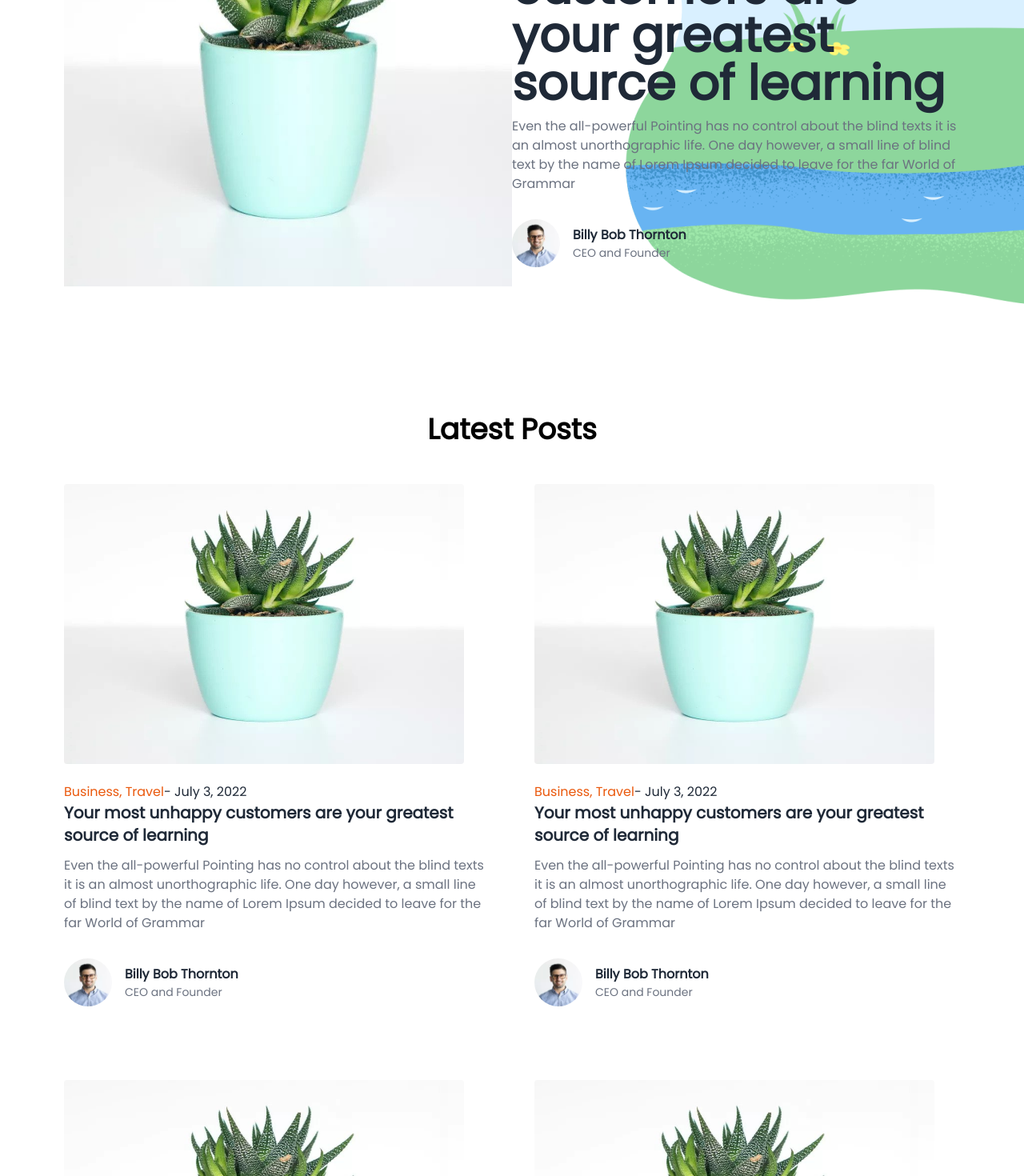
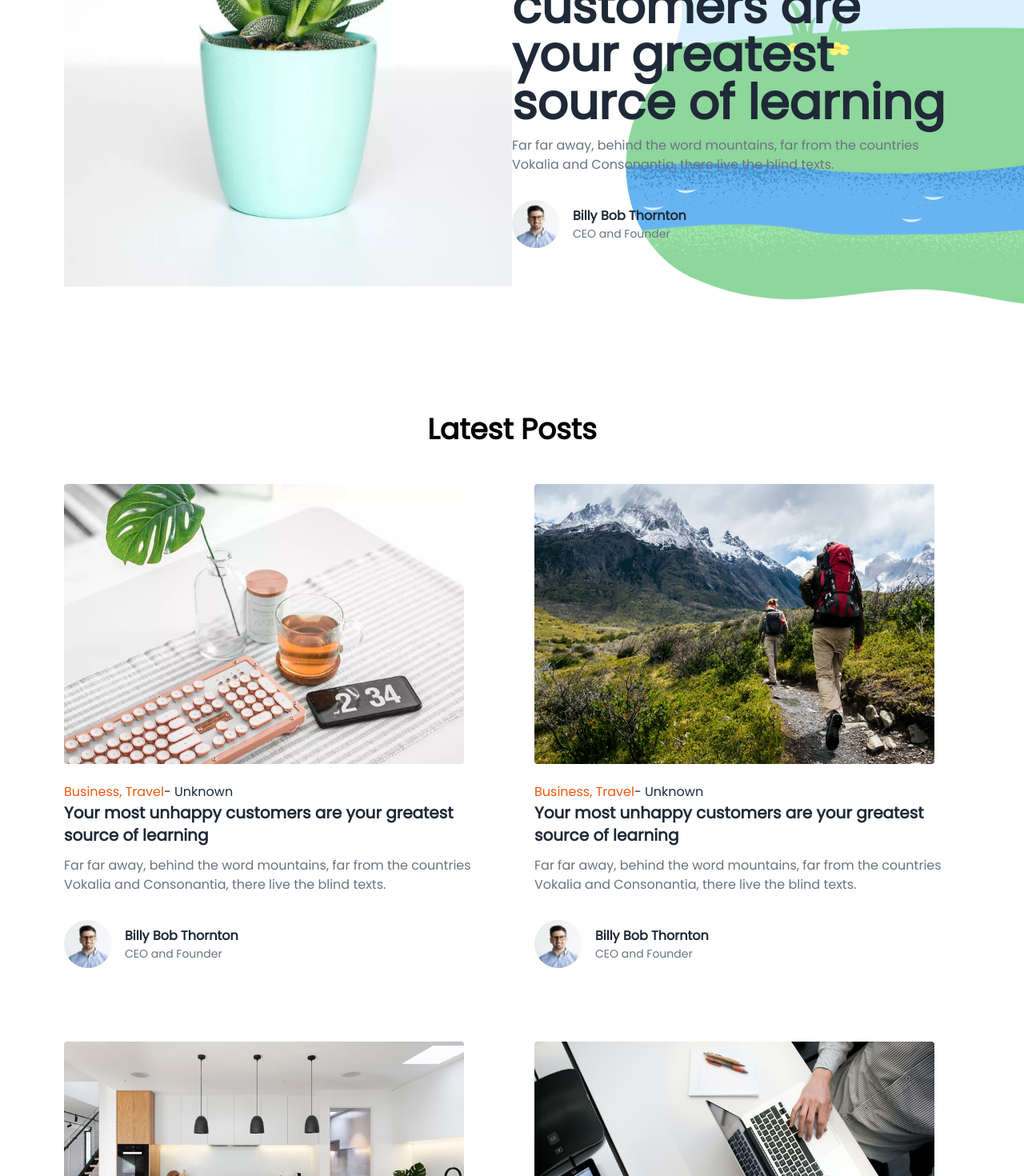
Before and after one commit to jt-old/project_blog-website-using-next-tailwind, a Next.js app: page / in a window 1280 px wide. Shown: the part 420-1890 px from the top of the page at 80% size. Built offline with nearby package versions, Linux system fonts and the light colour scheme; no server answers.

Commit message:
map over contect sections

```diff
--- a/components/_child/index.js
+++ b/components/_child/index.js
@@ -1,3 +1,5 @@
 export { default as Author } from './author.jsx'
+export { default as Error } from './error.jsx'
 export { default as Newsletter } from './newsletter.jsx'
 export { default as RelatedPosts } from './relatedposts.jsx'
+export { default as Spinner } from './spinner.jsx'
--- a/components/section1.jsx
+++ b/components/section1.jsx
@@ -1,11 +1,18 @@
 import Image from 'next/image'
 import Link from 'next/link'
-import { Author } from './_child'
+import { Author, Spinner, Error } from './_child'
+import fetcher from '../lib/fetcher'
+// Swiper Components
 import { Swiper, SwiperSlide } from 'swiper/react'
 import SwiperCore, { Autoplay } from 'swiper'
 import 'swiper/css'
 
 const Section1 = () => {
+  const { data, isLoading, isError } = fetcher('/api/trending')
+
+  if (isLoading) return <Spinner />
+  if (isError) return <Error />
+
   SwiperCore.use({ Autoplay })
 
   const background = {
@@ -25,24 +32,27 @@ const Section1 = () => {
             delay: 2000,
           }}
         >
-          <SwiperSlide>{Slide()}</SwiperSlide>
-          <SwiperSlide>{Slide()}</SwiperSlide>
-          <SwiperSlide>{Slide()}</SwiperSlide>
-          <SwiperSlide>{Slide()}</SwiperSlide>
+          {data.map((data, index) => (
+            <SwiperSlide key={index}>
+              <Slide data={data} />
+            </SwiperSlide>
+          ))}
         </Swiper>
       </div>
     </section>
   )
 }
 
-function Slide() {
+function Slide({ data }) {
+  const { id, title, category, date, img, author, subtitle } = data
+
   return (
     <div className="grid md:grid-cols-2">
       <div className="image">
         <Link href={'/'}>
           <a>
             <Image
-              src={'/images/img1.jpeg'}
+              src={img || '/'}
               width={600}
               height={600}
               alt="plant image"
@@ -55,30 +65,27 @@ function Slide() {
         <div className="cat">
           <Link href={'/'}>
             <a className="text-orange-600 hover:text-orange-800">
-              Business, Travel
+              {category || 'Unknown'}
             </a>
           </Link>
           <Link href={'/'}>
-            <a className="text-gray-800 hover:text-gray-600">- July 3, 2022</a>
+            <a className="text-gray-800 hover:text-gray-600">
+              - {date || 'Unknown'}
+            </a>
           </Link>
         </div>
 
         <div className="title">
           <Link href={'/'}>
             <a className="text-3xl md:text-6xl font-bold text-gray-800 hover:text-gray-600">
-              Your most unhappy customers are your greatest source of learning
+              {title || 'Unknown'}
             </a>
           </Link>
         </div>
 
-        <p className="text-gray-500 py-3">
-          Even the all-powerful Pointing has no control about the blind texts it
-          is an almost unorthographic life. One day however, a small line of
-          blind text by the name of Lorem Ipsum decided to leave for the far
-          World of Grammar
-        </p>
+        <p className="text-gray-500 py-3">{subtitle || 'Unknown'}</p>
 
-        <Author />
+        {author && <Author author={author} />}
       </div>
     </div>
   )
--- a/components/section2.jsx
+++ b/components/section2.jsx
@@ -1,35 +1,38 @@
 import Link from 'next/link'
 import Image from 'next/image'
-import { Author } from './_child'
-import getPost from '../lib/helper'
+import { Author, Spinner, Error } from './_child'
+import fetcher from '../lib/fetcher'
 
 const Section2 = () => {
-  getPost().then((res) => console.log(res))
+  const { data, isLoading, isError } = fetcher('/api/posts')
+
+  if (isLoading) return <Spinner />
+  if (isError) return <Error />
+
   return (
     <section className="container mx-auto md:px-20 py-10">
       <h1 className="font-bold text-4xl py-12 text-center">Latest Posts</h1>
 
       {/*grid columns*/}
       <div className="grid md:grid-cols-2 lg:grid-col-3 gap-14">
-        {Post()}
-        {Post()}
-        {Post()}
-        {Post()}
-        {Post()}
-        {Post()}
+        {data.map((data, index) => (
+          <Post key={index} data={data} />
+        ))}
       </div>
     </section>
   )
 }
 
-function Post() {
+function Post({ data }) {
+  const { id, title, category, date, img, author, subtitle } = data
+
   return (
     <div className="item">
       <div className="images">
         <Link href={'/'}>
           <a>
             <Image
-              src={'/images/img1.jpeg'}
+              src={img || '/'}
               className="rounded"
               width={500}
               height={350}
@@ -43,30 +46,26 @@ function Post() {
         <div className="cat">
           <Link href={'/'}>
             <a className="text-orange-600 hover:text-orange-800">
-              Business, Travel
+              {category || 'Unknown'}
             </a>
           </Link>
           <Link href={'/'}>
-            <a className="text-gray-800 hover:text-gray-600">- July 3, 2022</a>
+            <a className="text-gray-800 hover:text-gray-600">
+              - {date || 'Unknown'}
+            </a>
           </Link>
         </div>
 
         <div className="title">
           <Link href={'/'}>
             <a className="text-xl font-bold text-gray-800 hover:text-gray-600">
-              Your most unhappy customers are your greatest source of learning
+              {title || 'Unknown'}
             </a>
           </Link>
         </div>
 
-        <p className="text-gray-500 py-3">
-          Even the all-powerful Pointing has no control about the blind texts it
-          is an almost unorthographic life. One day however, a small line of
-          blind text by the name of Lorem Ipsum decided to leave for the far
-          World of Grammar
-        </p>
-
-        <Author />
+        <p className="text-gray-500 py-3">{subtitle || 'Unknown'}</p>
+        {author && <Author author={author} />}
       </div>
     </div>
   )
--- a/components/section3.jsx
+++ b/components/section3.jsx
@@ -1,21 +1,26 @@
-import { Swiper, SwiperSlide } from 'swiper/react'
 import Link from 'next/link'
 import Image from 'next/image'
-import { Author } from './_child'
+import { Swiper, SwiperSlide } from 'swiper/react'
+import { Author, Spinner, Error } from './_child'
+import fetcher from '../lib/fetcher'
 
 const Section3 = () => {
+  const { data, isLoading, isError } = fetcher('/api/popular')
+
+  if (isLoading) return <Spinner />
+  if (isError) return <Error />
+
   return (
     <section className="container mx-auto md:px-20 py-16">
       <h1 className="font-bold text-4xl py-12 text-center">Most Popular</h1>
 
       {/* swiper */}
       <Swiper slidesPerView={2}>
-        <SwiperSlide>{Post()}</SwiperSlide>
-        <SwiperSlide>{Post()}</SwiperSlide>
-        <SwiperSlide>{Post()}</SwiperSlide>
-        <SwiperSlide>{Post()}</SwiperSlide>
-        <SwiperSlide>{Post()}</SwiperSlide>
-        <SwiperSlide>{Post()}</SwiperSlide>
+        {data.map((data, index) => (
+          <SwiperSlide key={index}>
+            <Post data={data} />
+          </SwiperSlide>
+        ))}
       </Swiper>
     </section>
   )
@@ -23,17 +28,19 @@ const Section3 = () => {
 
 export default Section3
 
-function Post() {
+function Post({ data }) {
+  const { id, title, category, date, img, author, subtitle } = data
+
   return (
     <div className="grid">
       <div className="images">
         <Link href={'/'}>
           <a>
             <Image
-              src={'/images/img1.jpeg'}
+              src={img || '/'}
               width={600}
               height={400}
-              alt="plant image"
+              alt="post-graphic"
             />
           </a>
         </Link>
@@ -43,30 +50,27 @@ function Post() {
         <div className="cat">
           <Link href={'/'}>
             <a className="text-orange-600 hover:text-orange-800">
-              Business, Travel
+              {category || 'Unknown'}
             </a>
           </Link>
           <Link href={'/'}>
-            <a className="text-gray-800 hover:text-gray-600">- July 3, 2022</a>
+            <a className="text-gray-800 hover:text-gray-600">
+              - {date || 'Unknown'}
+            </a>
           </Link>
         </div>
 
         <div className="title">
           <Link href={'/'}>
             <a className="text-3xl md:text-4xl font-bold text-gray-800 hover:text-gray-600">
-              Your most unhappy customers are your greatest source of learning
+              {title || 'Unknown'}
             </a>
           </Link>
         </div>
 
-        <p className="text-gray-500 py-3">
-          Even the all-powerful Pointing has no control about the blind texts it
-          is an almost unorthographic life. One day however, a small line of
-          blind text by the name of Lorem Ipsum decided to leave for the far
-          World of Grammar
-        </p>
+        <p className="text-gray-500 py-3">{subtitle || 'Unknown'}</p>
 
-        <Author />
+        {author && <Author author={author} />}
       </div>
     </div>
   )
--- a/components/section4.jsx
+++ b/components/section4.jsx
@@ -1,27 +1,32 @@
-import { Author } from './_child'
 import Link from 'next/link'
 import Image from 'next/image'
 
+import { Author, Spinner, Error } from './_child'
+import fetcher from '../lib/fetcher'
+
 const Section4 = () => {
+  const { data, isLoading, isError } = fetcher('/api/popular')
+
+  if (isLoading) return <Spinner />
+  if (isError) return <Error />
+
   return (
     <section className="container mx-auto md:px-20 py-16">
       <div className="grid lg:grid-cols-2">
         <div className="item">
           <h1 className="font-bold text-4xl py-12">Business</h1>
           <div className="flex flex-col gap-6">
-            {Post()}
-            {Post()}
-            {Post()}
-            {Post()}
+            {data[1] && <Post data={data[1]} />}
+            {data[2] && <Post data={data[2]} />}
+            {data[3] && <Post data={data[3]} />}
           </div>
         </div>
         <div className="item">
           <h1 className="font-bold text-4xl py-12">Travel</h1>
           <div className="flex flex-col gap-6">
-            {Post()}
-            {Post()}
-            {Post()}
-            {Post()}
+            {data[4] && <Post data={data[4]} />}
+            {data[5] && <Post data={data[5]} />}
+            {data[2] && <Post data={data[2]} />}
           </div>
         </div>
       </div>
@@ -29,18 +34,20 @@ const Section4 = () => {
   )
 }
 
-function Post() {
+function Post({ data }) {
+  const { id, title, category, date, img, author, subtitle } = data
+
   return (
     <div className="flex gap-5">
       <div className="image flex flex-col justify-start">
         <Link href={'/'}>
           <a>
             <Image
-              src={'/images/img1.jpeg'}
+              src={img || '/'}
               className="rounded"
               width={300}
               height={250}
-              alt="plant image"
+              alt="post-graphic"
             />
           </a>
         </Link>
@@ -49,22 +56,24 @@ function Post() {
         <div className="cat">
           <Link href={'/'}>
             <a className="text-orange-600 hover:text-orange-800">
-              Business, Travel
+              {category || 'Unknown'}
             </a>
           </Link>
           <Link href={'/'}>
-            <a className="text-gray-800 hover:text-gray-600">- July 3, 2022</a>
+            <a className="text-gray-800 hover:text-gray-600">
+              - {date || 'Unknown'}{' '}
+            </a>
           </Link>
         </div>
 
         <div className="title">
           <Link href={'/'}>
             <a className="text-xl font-bold text-gray-800 hover:text-gray-600">
-              Your most unhappy customers are your greatest source of learning
+              {title || 'Unknown'}
             </a>
           </Link>
         </div>
-        <Author />
+        {author && <Author data={author} />}
       </div>
     </div>
   )
--- /dev/null
+++ b/lib/fetcher.js
@@ -0,0 +1,21 @@
+import useSWR from 'swr'
+
+const baseURL = 'http://localhost:3000'
+
+/* This function is using the fetch API to make an HTTP request and then returning the response in JSON format.
+
+The fetch function is a built-in JavaScript function that is used to make HTTP requests. It takes a URL as its first argument and returns a promise that resolves to a Response object. The Response object has a json method that can be used to parse the body of the response as JSON.
+
+The fetcher function takes any number of arguments (denoted by the ...args spread operator) and passes them directly to the fetch function. It then returns a promise that resolves to the JSON-parsed body of the Response object. */
+
+const response = (...args) => fetch(...args).then((res) => res.json())
+
+export default function fetcher(endpoint) {
+  const { data, error } = useSWR(`${baseURL}${endpoint}`, response)
+
+  return {
+    data,
+    isLoading: !error && !data,
+    isError: error,
+  }
+}
--- a/lib/helper.js
+++ b/lib/helper.js
@@ -1,7 +1,8 @@
-const baseURL = 'https://blog-website-using-next-tailwind.vercel.app/api/posts'
+// const baseURL = 'https://blog-website-using-next-tailwind.vercel.app/api/posts'
+const baseURL = 'http://localhost:3000'
 
 export default async function getPost(id) {
-  const res = await fetch(`${baseURL}`)
+  const res = await fetch(`${baseURL}/api/posts`)
   const posts = await res.json()
 
   if (id) {
--- a/package.json
+++ b/package.json
@@ -13,7 +13,8 @@
     "react": "18.2.0",
     "react-dom": "18.2.0",
     "react-icons": "^4.4.0",
-    "swiper": "^8.3.2"
+    "swiper": "^8.3.2",
+    "swr": "^2.0.0"
   },
   "devDependencies": {
     "@tailwindcss/typography": "^0.5.4",
--- a/pages/api/data.js
+++ b/pages/api/data.js
@@ -6,7 +6,7 @@ export default {
       subtitle:
         'Far far away, behind the word mountains, far from the countries Vokalia and Consonantia, there live the blind texts.',
       category: 'Business, Travel',
-      img: '/images/img1.jpg',
+      img: '/images/img1.jpeg',
       description: `
             Even the all-powerful Pointing has no control about the blind texts it is an almost unorthographic life One day however a small line of blind
             text by the name of Lorem Ipsum decided to leave for the far World of Grammar.
@@ -24,7 +24,7 @@ export default {
       subtitle:
         'Far far away, behind the word mountains, far from the countries Vokalia and Consonantia, there live the blind texts.',
       category: 'Business, Travel',
-      img: '/images/img2.jpg',
+      img: '/images/img2.jpeg',
       description: `
             Even the all-powerful Pointing has no control about the blind texts it is an almost unorthographic life One day however a small line of blind
             text by the name of Lorem Ipsum decided to leave for the far World of Grammar.
@@ -98,7 +98,7 @@ export default {
       subtitle:
         'Far far away, behind the word mountains, far from the countries Vokalia and Consonantia, there live the blind texts.',
       category: 'Business, Travel',
-      img: '/images/articles/posts/img1.jpg',
+      img: '/images/articles/posts/img1.jpeg',
       description: `
             Even the all-powerful Pointing has no control about the blind texts it is an almost unorthographic life One day however a small line of blind
             text by the name of Lorem Ipsum decided to leave for the far World of Grammar.
@@ -258,7 +258,7 @@ export default {
       subtitle:
         'Far far away, behind the word mountains, far from the countries Vokalia and Consonantia, there live the blind texts.',
       category: 'Business, Travel',
-      img: '/images/articles/posts/img2.png',
+      img: '/images/articles/posts/img6.png',
       description: `
             Even the all-powerful Pointing has no control about the blind texts it is an almost unorthographic life One day however a small line of blind
             text by the name of Lorem Ipsum decided to leave for the far World of Grammar.
@@ -292,7 +292,7 @@ export default {
       subtitle:
         'Far far away, behind the word mountains, far from the countries Vokalia and Consonantia, there live the blind texts.',
       category: 'Business, Travel',
-      img: '/images/articles/img1.jpg',
+      img: '/images/articles/img1.jpeg',
       description: `
             Even the all-powerful Pointing has no control about the blind texts it is an almost unorthographic
             far World of Grammar.
@@ -310,7 +310,7 @@ export default {
       subtitle:
         'Far far away, behind the word mountains, far from the countries Vokalia and Consonantia, there live the blind texts.',
       category: 'Business, Travel',
-      img: '/images/articles/img2.jpg',
+      img: '/images/articles/img2.jpeg',
       description: `
             Even the all-powerful Pointing has no control about the blind texts it is an almost unorthographic
             far World of Grammar.
@@ -328,7 +328,7 @@ export default {
       subtitle:
         'Far far away, behind the word mountains, far from the countries Vokalia and Consonantia, there live the blind texts.',
       category: 'Business, Travel',
-      img: '/images/articles/img3.jpg',
+      img: '/images/articles/img3.jpeg',
       description: `
             Even the all-powerful Pointing has no control about the blind texts it is an almost unorthographic
             far World of Grammar.
```
Also changed, not shown: components/_child/error.jsx (added, +12 -0 lines), components/_child/spinner.jsx (added, +7 -0 lines), styles/globals.css (+15 -0 lines), 1 other file (tests, documents, lock files or other folders).
